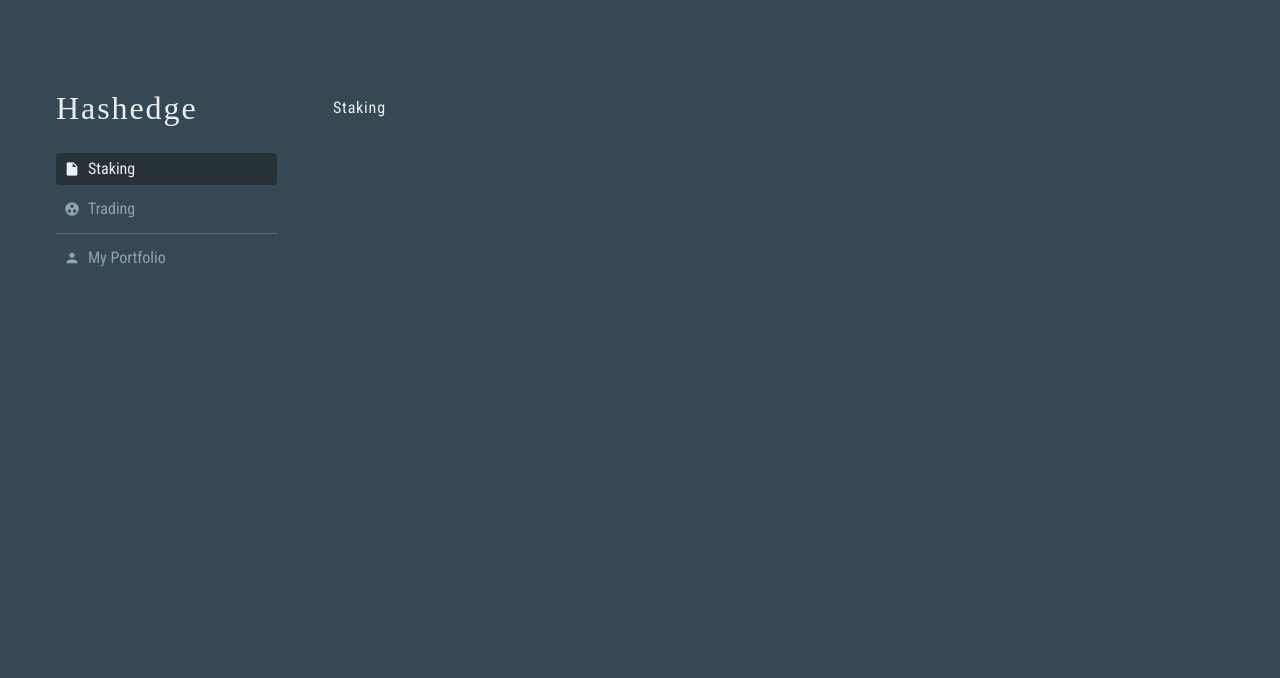
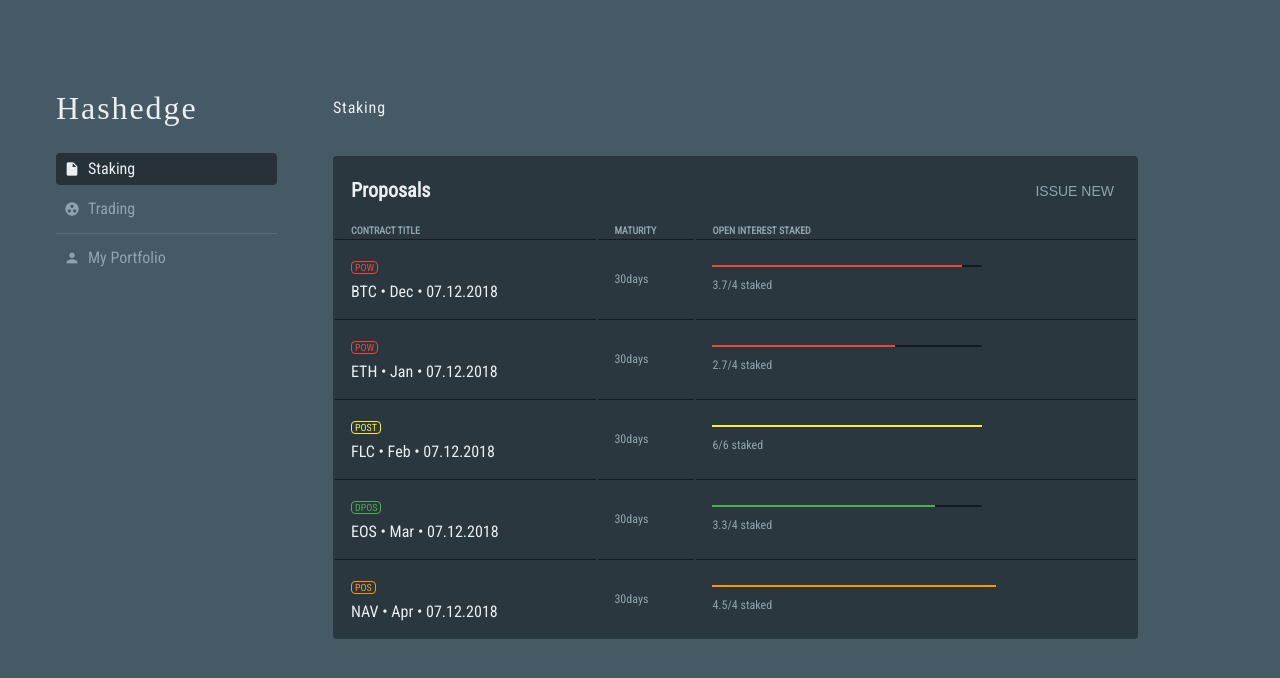
Before and after one commit to carboclan/hashedge-fe, a Vue app: page /#/staking in a window 1280 px wide. Shown: the top 678 px of the page. Built offline with nearby package versions, Linux system fonts and the light colour scheme; a web font is replaced by a local one.

Commit message:
token table

```diff
--- a/package.json
+++ b/package.json
@@ -10,6 +10,7 @@
     "build": "node build/build.js"
   },
   "dependencies": {
+    "moment": "^2.22.2",
     "vue": "^2.5.2",
     "vue-router": "^3.0.1"
   },
--- a/src/App.vue
+++ b/src/App.vue
@@ -36,7 +36,7 @@ export default {
 
 <style lang="scss">
 html, body {
-  background-color: #364851;
+  background-color: #455A64;
   margin: 0;
   padding: 0;
   vertical-align: middle;
--- a/src/components/Staking.vue
+++ b/src/components/Staking.vue
@@ -1,12 +1,16 @@
 <template>
 <div>
   <div class="title">Staking</div>
+  <TokenTable title="Proposals"></TokenTable>
 </div>
 </template>
 
 <script>
+import TokenTable from './ctrl/TokenTable';
+
 export default {
-  name: 'Staking'
+  name: 'Staking',
+  components: {TokenTable}
 }
 </script>
 
--- /dev/null
+++ b/src/components/ctrl/TokenTable.vue
@@ -0,0 +1,188 @@
+<template>
+<div class="table-container">
+  <table>
+    <thead>
+      <tr class="toolbar">
+        <th>{{title}}</th>
+        <th colspan="3">
+          <button>ISSUE NEW</button>
+        </th>
+      </tr>
+      <tr class="header">
+        <th>CONTRACT TITLE</th><th>MATURITY</th><TH>OPEN INTEREST STAKED</TH>
+      </tr>
+    </thead>
+    <tbody>
+      <tr class="token" v-for="token of tokens" v-bind:class="token.hashType">
+        <td>
+          <div><span class="hashtype">{{token.hashType}}</span></div>
+          <div>{{token.name}}</div>
+        </td>
+        <td class="desc">30days</td>
+        <td>
+          <div class="progress">
+            <div v-bind:style="{ width: Math.min(token.totalSupply / token.target * 100, 105) + '%' }"></div>
+          </div>
+          <div class="desc">{{token.totalSupply}}/{{token.target}} staked</div>
+        </td>
+      </tr>
+    </tbody>
+  </table>
+</div>
+</template>
+
+<script>
+import Vue from 'vue'
+import moment from 'moment'
+
+Vue.filter('formatDate', function(value, format) {
+  format = format || 'MM/DD/YYYY';
+
+  if (value) {
+    return moment(String(value)).forma(format);
+  }
+});
+
+  export default {
+  name: 'TokenTable',
+  props: ['title'],
+  data() {
+    return {
+      tokens: [
+        { name: 'BTC • Dec • 07.12.2018', hashType: 'POW', totalSupply: 3.7, target: 4, startTs: new Date(), endTs: Date.now() + 3600 * 1000 * 24 * 30  },
+        { name: 'ETH • Jan • 07.12.2018', hashType: 'POW', totalSupply: 2.7, target: 4, startTs: new Date(), endTs: Date.now() + 3600 * 1000 * 24 * 30  },
+        { name: 'FLC • Feb • 07.12.2018', hashType: 'POST', totalSupply: 6, target: 6, startTs: new Date(), endTs: Date.now() + 3600 * 1000 * 24 * 30  },
+        { name: 'EOS • Mar • 07.12.2018', hashType: 'DPOS', totalSupply: 3.3, target: 4, startTs: new Date(), endTs: Date.now() + 3600 * 1000 * 24 * 30  },
+        { name: 'NAV • Apr • 07.12.2018', hashType: 'POS', totalSupply: 4.5, target: 4, startTs: new Date(), endTs: Date.now() + 3600 * 1000 * 24 * 30  }
+      ]
+    };
+  }
+}
+</script>
+
+<style scoped lang="scss">
+.table-container {
+  background-color: #2a373e;
+  border-radius: 4px;
+  color: #ECEFF1;
+
+  table {
+    width: 100%;
+
+    th {
+      text-align: left;
+      padding-left: 16px;
+    }
+
+    tr.toolbar {
+      height: 64px;
+
+      th:first-child {
+        font-size: 20px;
+      }
+
+      th:last-child {
+        text-align: right;
+        padding-right: 16px;
+        button {
+          font-size: 14px;
+          color: #90A4AE;
+          background: transparent;
+          border: none;
+        }
+      }
+    }
+
+    tr.header {
+      th {
+        color: #90A4AE;
+        font-size: 10px;
+      }
+    }
+
+    .desc {
+      color: #90A4AE;
+      font-size: 12px;
+    }
+
+    tr.token {
+      td {
+        border-top: 1px solid #151B1F;
+        text-align: left;
+        padding: 16px;
+
+        > div {
+          margin-bottom: 7px;
+        }
+
+        > div:last-child {
+          margin-bottom: 0;
+        }
+
+        .hashtype {
+          padding: 0 3px;
+          border: 1px solid transparent;
+          border-radius: 4px;
+          font-size: 10px;
+        }
+
+        .progress {
+          width: 270px;
+          height: 2px;
+          background-color: #151B1F;
+          border-radius: 1px;
+          margin-bottom: 11px;
+
+          > div {
+            height: 2px;
+          }
+        }
+      }
+
+      &.POW {
+        .hashtype {
+          border-color: #F44336;
+          color: #F44336;
+        }
+
+        .progress > div {
+          background-color: #F44336;
+        }
+      }
+
+      &.POS {
+        .hashtype {
+          border-color: #FF9800;
+          color: #FF9800;
+        }
+
+        .progress > div {
+          background-color: #FF9800;
+        }
+      }
+
+      &.DPOS {
+        .hashtype {
+          border-color: #4CAF50;
+          color: #4CAF50;
+        }
+
+        .progress > div {
+          background-color: #4CAF50;
+        }
+      }
+
+      &.POST {
+        .hashtype {
+          border-color: #FFEB3B;
+          color: #FFEB3B;
+        }
+
+        .progress > div {
+          background-color: #FFEB3B;
+        }
+      }
+    }
+  }
+}
+</style>
```
